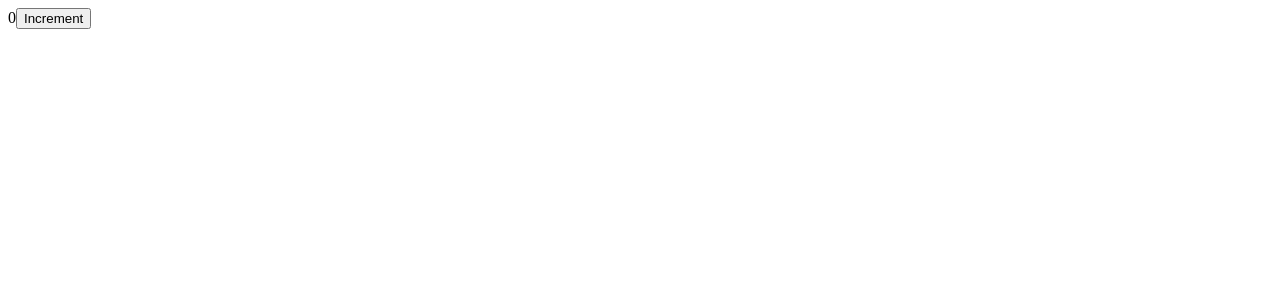
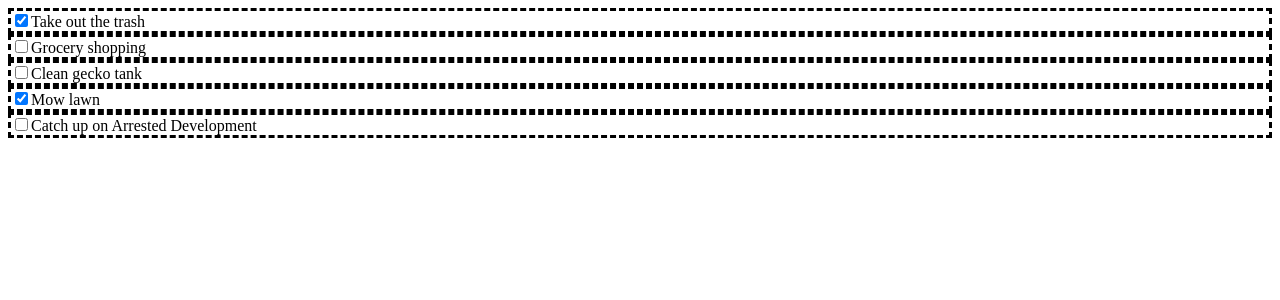
Before and after one commit to riddletom76/Learning, a React (Create React App) app in the folder React/hello-world/: page / in a window 1280 px wide. Shown: the top 300 px of the page. Built offline with nearby package versions, Linux system fonts and the light colour scheme.

Commit message:
updating the todoList with the setState

```diff
--- a/React/hello-world/src/App.js
+++ b/React/hello-world/src/App.js
@@ -20,7 +20,7 @@ class App extends React.Component{
   render(){
     return(
       <div>
-        <Counter />
+        <BasicTodo />
       </div>
     )
   }
--- a/React/hello-world/src/components/BasicTodo.js
+++ b/React/hello-world/src/components/BasicTodo.js
@@ -18,9 +18,23 @@ class BasicTodo extends React.Component{
         this.state = {
             todoItems: todosData
         }
+        this.handleChange = this.handleChange.bind(this);
     }
+
+    handleChange(id){
+        this.setState(prevState => {
+            let todoItems = prevState.todoItems.map(item => {
+                if(item.id == id){
+                    item.completed = !item.completed
+                }
+            })
+            return todoItems;
+        })
+        console.log(this.state);
+    }
+
     render(){
-        const todoRenderItems = this.state.todoItems.map(item => <TodoItem text={item.text} isChecked={item.completed} key={item.id} id={item.id} />);
+        const todoRenderItems = this.state.todoItems.map(item => <TodoItem text={item.text} isChecked={item.completed} key={item.id} id={item.id} handleChange={this.handleChange}/>);
         return(
             <div>
                 {todoRenderItems}
--- a/React/hello-world/src/components/TodoItem.js
+++ b/React/hello-world/src/components/TodoItem.js
@@ -15,10 +15,16 @@ class TodoItem extends React.Component{
     constructor(){
         super();
     }
+
     render(){
         return (
             <div class="todo-item">
-                <input id={this.props.id} type="checkbox" defaultChecked={this.props.isChecked} value={this.props.text} />
+                <input
+                    id={this.props.id}
+                    type="checkbox"
+                    checked={this.props.isChecked}
+                    onChange={() => {this.props.handleChange(this.props.id)}}
+                    value={this.props.text} />
                 <label for={this.props.id}>{this.props.text}</label>
             </div>
         )
```
